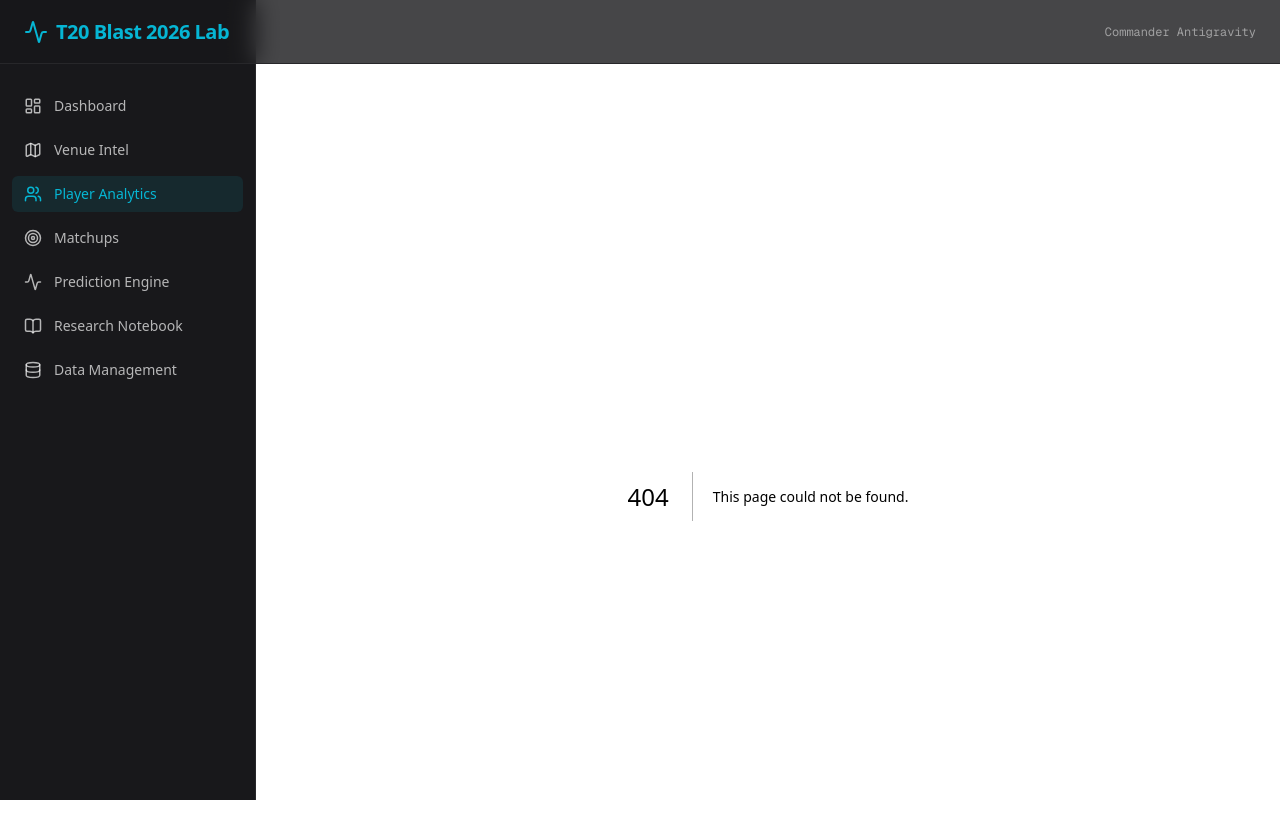
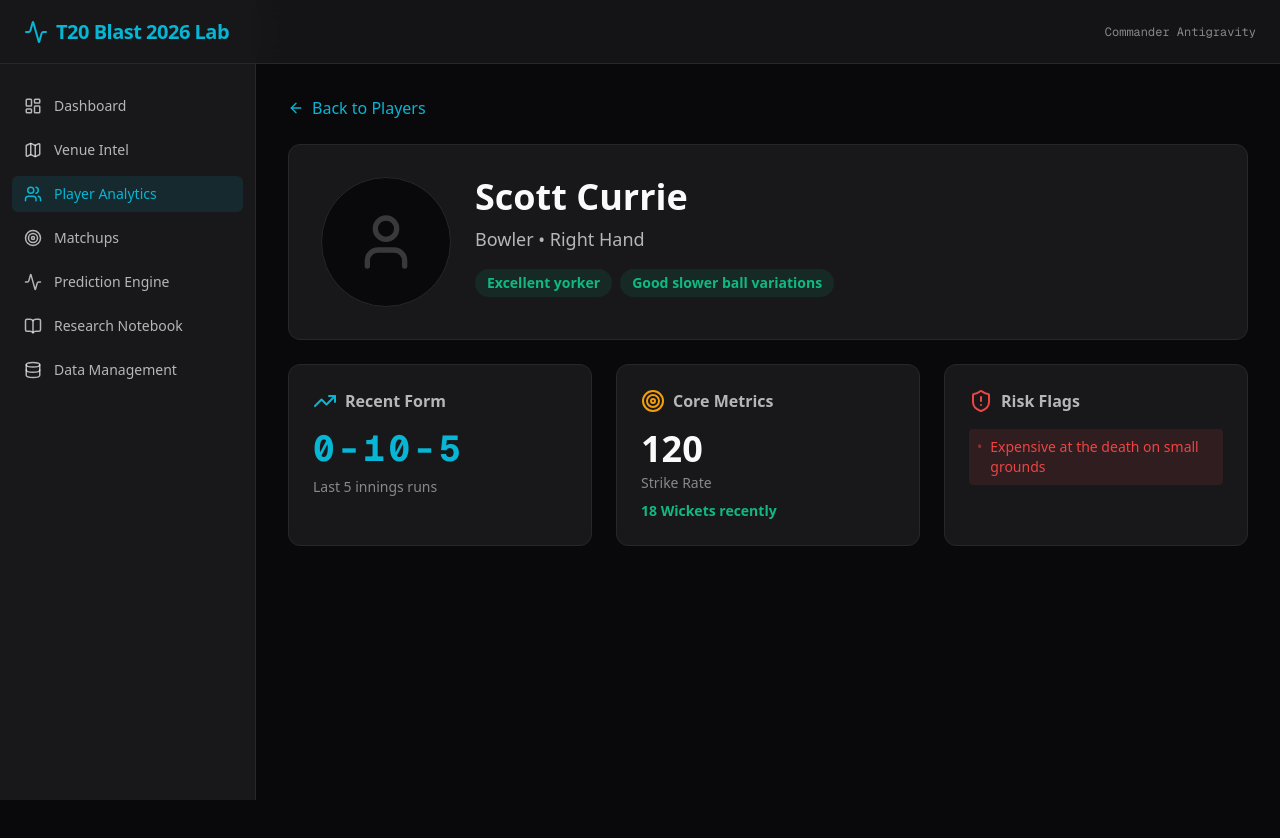
Before and after one commit to rumbleveer-spec/t20-blast-analytics, a Next.js app: page /players/p-currie in a window 1280 px wide. Before the commit this address had no page. Shown: the top 838 px of the page. After the commit the page ends 800 px from the top, so only its background shows below. Built offline with nearby package versions, Linux system fonts and the light colour scheme.

Commit message:
feat: add schedule, teams, and clickable dynamic player profiles

```diff
--- /dev/null
+++ b/src/app/data/schedule.ts
@@ -0,0 +1,6 @@
+export const mockSchedule = [
+  { id: 'm-1', date: '2026-06-01T18:30:00Z', teamA: 'Somerset', teamB: 'Surrey', venue: 'Taunton', status: 'Upcoming' },
+  { id: 'm-2', date: '2026-06-02T18:30:00Z', teamA: 'Yorkshire Vikings', teamB: 'Lancashire Lightning', venue: 'Headingley', status: 'Upcoming' },
+  { id: 'm-3', date: '2026-06-03T14:00:00Z', teamA: 'Hampshire Hawks', teamB: 'Birmingham Bears', venue: 'Utilita Bowl', status: 'Upcoming' },
+  { id: 'm-4', date: '2026-06-04T18:30:00Z', teamA: 'Surrey', teamB: 'Hampshire Hawks', venue: 'The Oval', status: 'Upcoming' },
+];
--- /dev/null
+++ b/src/app/data/teams.ts
@@ -0,0 +1,10 @@
+import { Team } from '../types';
+
+export const mockTeams: Team[] = [
+  { id: 't-somerset', name: 'Somerset', shortName: 'SOM' },
+  { id: 't-hants', name: 'Hampshire Hawks', shortName: 'HAM' },
+  { id: 't-surrey', name: 'Surrey', shortName: 'SUR' },
+  { id: 't-yorks', name: 'Yorkshire Vikings', shortName: 'YOR' },
+  { id: 't-lancs', name: 'Lancashire Lightning', shortName: 'LAN' },
+  { id: 't-bears', name: 'Birmingham Bears', shortName: 'WAS' },
+];
--- a/src/app/page.tsx
+++ b/src/app/page.tsx
@@ -1,12 +1,13 @@
-import { Activity, Map, Users, TrendingUp } from 'lucide-react';
+import { Activity, Map, Users, TrendingUp, Calendar } from 'lucide-react';
 import Link from 'next/link';
+import { mockSchedule } from './data/schedule';
 
 export default function Dashboard() {
   return (
     <div className="space-y-8">
       <div>
         <h1 className="text-3xl font-bold tracking-tight text-primary">T20 Blast 2026 Dashboard</h1>
-        <p className="text-foreground/70 mt-2">Executive summary and tournament anomalies.</p>
+        <p className="text-foreground/70 mt-2">Executive summary, tournament anomalies, and live schedule.</p>
       </div>
 
       <div className="grid grid-cols-1 md:grid-cols-2 lg:grid-cols-4 gap-4">
@@ -29,15 +30,38 @@ export default function Dashboard() {
 
       <div className="grid grid-cols-1 lg:grid-cols-2 gap-8">
         <div className="bg-surface border border-surface-hover rounded-xl p-6">
+          <h2 className="text-xl font-bold mb-4 flex items-center gap-2"><Calendar className="text-primary"/> Upcoming Matches</h2>
+          <div className="space-y-3">
+            {mockSchedule.map((match) => (
+              <div key={match.id} className="p-4 border border-surface-hover rounded-lg hover:bg-surface-hover/50 transition-colors flex justify-between items-center">
+                <div>
+                  <div className="font-bold">{match.teamA} <span className="text-foreground/50 text-sm">vs</span> {match.teamB}</div>
+                  <div className="text-sm text-foreground/70 flex gap-2 items-center">
+                    <span>{new Date(match.date).toLocaleDateString()}</span> &bull; <span>{match.venue}</span>
+                  </div>
+                </div>
+                <div className="bg-primary/10 text-primary text-xs font-bold px-3 py-1 rounded-full">
+                  {match.status}
+                </div>
+              </div>
+            ))}
+          </div>
+        </div>
+
+        <div className="bg-surface border border-surface-hover rounded-xl p-6">
           <h2 className="text-xl font-bold mb-4">Quick Links</h2>
-          <div className="space-y-2">
+          <div className="space-y-3">
             <Link href="/venues" className="block p-4 border border-surface-hover rounded-lg hover:bg-surface-hover transition-colors">
-              <div className="font-medium text-primary">Venue Intelligence &rarr;</div>
-              <div className="text-sm text-foreground/70">Analyze pitch and ground dynamics</div>
+              <div className="font-bold text-primary">Venue Intelligence &rarr;</div>
+              <div className="text-sm text-foreground/70 mt-1">Analyze pitch and ground dynamics</div>
+            </Link>
+            <Link href="/players" className="block p-4 border border-surface-hover rounded-lg hover:bg-surface-hover transition-colors">
+              <div className="font-bold text-primary">Player Analytics &rarr;</div>
+              <div className="text-sm text-foreground/70 mt-1">View player profiles, form, and stats</div>
             </Link>
             <Link href="/predictions" className="block p-4 border border-surface-hover rounded-lg hover:bg-surface-hover transition-colors">
-              <div className="font-medium text-primary">Prediction Engine &rarr;</div>
-              <div className="text-sm text-foreground/70">Weighted signals and model inputs</div>
+              <div className="font-bold text-primary">Prediction Engine &rarr;</div>
+              <div className="text-sm text-foreground/70 mt-1">Weighted signals and model inputs</div>
             </Link>
           </div>
         </div>
--- /dev/null
+++ b/src/app/players/[id]/page.tsx
@@ -0,0 +1,65 @@
+import { mockPlayers } from '../../data/players';
+import { ShieldAlert, TrendingUp, Target, ArrowLeft, User } from 'lucide-react';
+import Link from 'next/link';
+import { notFound } from 'next/navigation';
+
+export default function PlayerProfile({ params }: { params: { id: string } }) {
+  const player = mockPlayers.find(p => p.id === params.id);
+
+  if (!player) {
+    notFound();
+  }
+
+  return (
+    <div className="space-y-6">
+      <Link href="/players" className="text-primary hover:underline flex items-center gap-2 mb-6 w-fit">
+        <ArrowLeft size={16} /> Back to Players
+      </Link>
+
+      <div className="bg-surface border border-surface-hover rounded-xl p-8">
+        <div className="flex flex-col md:flex-row items-center md:items-start gap-6">
+          <div className="bg-background rounded-full p-8 border border-surface-hover shrink-0">
+            <User size={64} className="text-foreground/20" />
+          </div>
+          <div className="text-center md:text-left">
+            <h1 className="text-4xl font-bold">{player.name}</h1>
+            <p className="text-foreground/70 text-lg mt-2">{player.role} &bull; {player.battingHand} Hand</p>
+            <div className="flex flex-wrap justify-center md:justify-start gap-2 mt-4">
+              {player.strengths.map((str, i) => (
+                <span key={i} className="bg-positive/10 text-positive px-3 py-1 rounded-full text-sm font-bold">{str}</span>
+              ))}
+            </div>
+          </div>
+        </div>
+      </div>
+
+      <div className="grid grid-cols-1 md:grid-cols-3 gap-6">
+         <div className="bg-surface border border-surface-hover rounded-xl p-6">
+            <h3 className="font-bold flex items-center gap-2 mb-4 text-foreground/70"><TrendingUp className="text-primary"/> Recent Form</h3>
+            <div className="text-4xl font-mono font-bold tracking-widest text-primary">{player.form.recentScores.join('-')}</div>
+            <div className="text-sm text-foreground/50 mt-2">Last 5 innings runs</div>
+         </div>
+         <div className="bg-surface border border-surface-hover rounded-xl p-6">
+            <h3 className="font-bold flex items-center gap-2 mb-4 text-foreground/70"><Target className="text-warning"/> Core Metrics</h3>
+            <div className="text-4xl font-bold mb-1">{player.form.strikeRate || (player.form.economy + ' Econ')}</div>
+            <div className="text-sm text-foreground/50">{player.form.strikeRate ? 'Strike Rate' : 'Economy Rate'}</div>
+            {player.form.wickets && <div className="text-sm font-bold text-positive mt-2">{player.form.wickets} Wickets recently</div>}
+         </div>
+         <div className="bg-surface border border-surface-hover rounded-xl p-6">
+            <h3 className="font-bold flex items-center gap-2 mb-4 text-foreground/70"><ShieldAlert className="text-risk"/> Risk Flags</h3>
+            {player.riskFlags.length > 0 ? (
+              <ul className="space-y-3">
+                {player.riskFlags.map((risk, i) => (
+                  <li key={i} className="text-risk flex gap-2 items-start text-sm bg-risk/10 p-2 rounded">
+                    <span className="opacity-50 shrink-0">&bull;</span> {risk}
+                  </li>
+                ))}
+              </ul>
+            ) : (
+              <div className="text-sm text-foreground/50">No significant risk flags detected for this player.</div>
+            )}
+         </div>
+      </div>
+    </div>
+  );
+}
--- a/src/app/players/page.tsx
+++ b/src/app/players/page.tsx
@@ -1,5 +1,6 @@
 import { mockPlayers } from '../data/players';
-import { ShieldAlert, TrendingUp, Zap, Target } from 'lucide-react';
+import { ShieldAlert, TrendingUp, Zap, Target, ExternalLink } from 'lucide-react';
+import Link from 'next/link';
 
 export default function PlayersPage() {
   return (
@@ -11,10 +12,13 @@ export default function PlayersPage() {
 
       <div className="grid grid-cols-1 lg:grid-cols-2 gap-6">
         {mockPlayers.map(player => (
-          <div key={player.id} className="bg-surface border border-surface-hover rounded-xl p-6">
+          <div key={player.id} className="bg-surface border border-surface-hover rounded-xl p-6 hover:border-primary/50 transition-colors">
             <div className="flex justify-between items-start mb-4">
               <div>
-                <h2 className="text-xl font-bold">{player.name}</h2>
+                <Link href={`/players/${player.id}`} className="text-xl font-bold hover:text-primary transition-colors flex items-center gap-2 group">
+                  {player.name}
+                  <ExternalLink size={16} className="opacity-0 group-hover:opacity-100 transition-opacity" />
+                </Link>
                 <div className="text-sm text-foreground/50">{player.role} &bull; {player.battingHand} Hand</div>
               </div>
               <div className="text-right">
```
